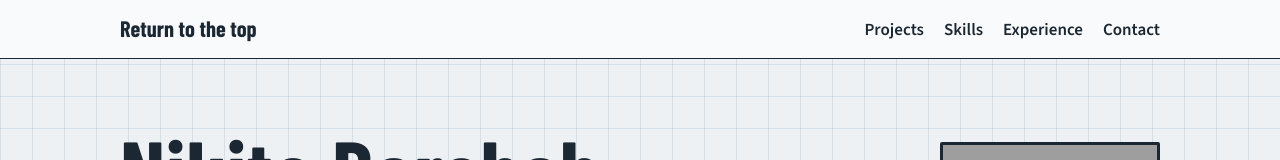
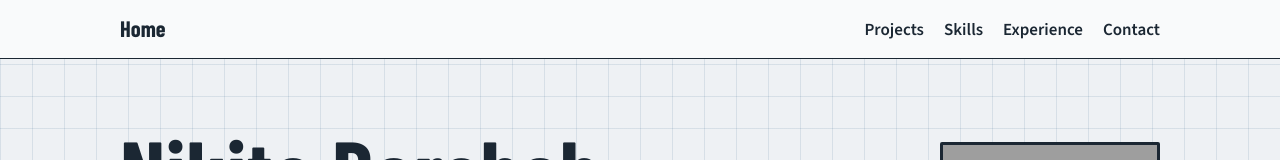
Before and after one commit to nborshch23/myportfolio, a plain HTML site: page index.html in a window 1280 px wide. Shown: the top 160 px of the page. Drawn offline with nearby package versions, Linux system fonts and the light colour scheme; grey boxes are pictures that could not be loaded.

Commit message:
Add files via upload

```diff
--- a/index.html
+++ b/index.html
@@ -194,7 +194,7 @@ footer { padding: 3rem 0; color: var(--muted); font-size: .95rem; }
 <!-- ================= NAVIGATION ================= -->
 <header class="nav">
   <div class="wrap">
-    <a class="brand" href="#top">Return to the top</a>
+    <a class="brand" href="#top">Home</a>
     <nav aria-label="Main">
       <ul>
         <li><a href="#projects">Projects</a></li>
```
